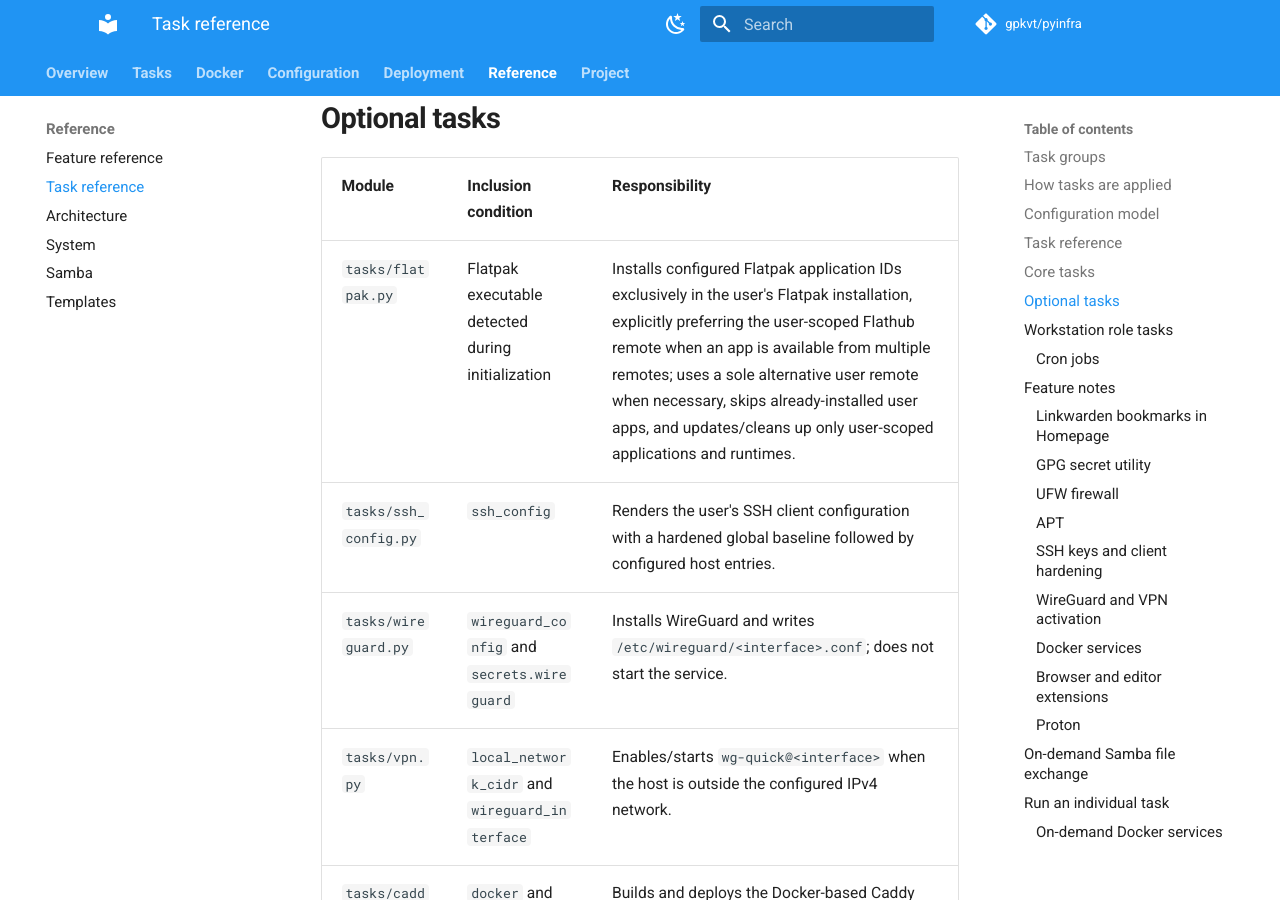
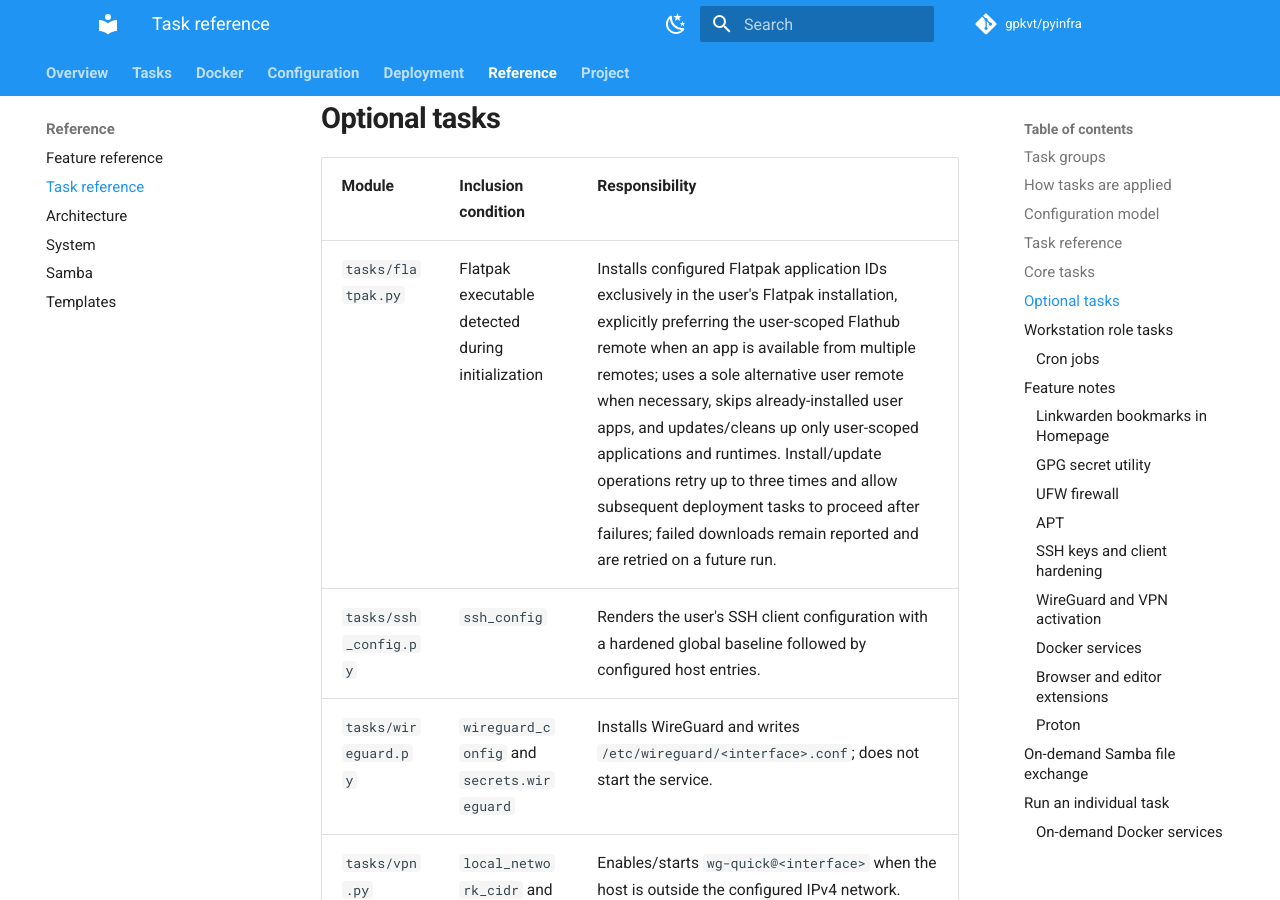
Before and after one commit to gpkvt/pyinfra, an MkDocs documentation site: the page built from docs/tasks.md, in a window 1280 px wide and 900 px high, scrolled down 3621 px. Built offline with MkDocs 1.6.1 and Material for MkDocs 9.7.7, drawn with Linux system fonts in a browser that asks for light colours; comment, search, counter and statistics services are not loaded.

Commit message:
docs: describe Flatpak failure handling

```diff
--- a/docs/tasks.md
+++ b/docs/tasks.md
@@ -81,7 +81,7 @@ These task modules are included on every full deployment.
 
 | Module | Inclusion condition | Responsibility |
 | --- | --- | --- |
-| `tasks/flatpak.py` | Flatpak executable detected during initialization | Installs configured Flatpak application IDs exclusively in the user's Flatpak installation, explicitly preferring the user-scoped Flathub remote when an app is available from multiple remotes; uses a sole alternative user remote when necessary, skips already-installed user apps, and updates/cleans up only user-scoped applications and runtimes. |
+| `tasks/flatpak.py` | Flatpak executable detected during initialization | Installs configured Flatpak application IDs exclusively in the user's Flatpak installation, explicitly preferring the user-scoped Flathub remote when an app is available from multiple remotes; uses a sole alternative user remote when necessary, skips already-installed user apps, and updates/cleans up only user-scoped applications and runtimes. Install/update operations retry up to three times and allow subsequent deployment tasks to proceed after failures; failed downloads remain reported and are retried on a future run. |
 | `tasks/ssh_config.py` | `ssh_config` | Renders the user's SSH client configuration with a hardened global baseline followed by configured host entries. |
 | `tasks/wireguard.py` | `wireguard_config` and `secrets.wireguard` | Installs WireGuard and writes `/etc/wireguard/<interface>.conf`; does not start the service. |
 | `tasks/vpn.py` | `local_network_cidr` and `wireguard_interface` | Enables/starts `wg-quick@<interface>` when the host is outside the configured IPv4 network. |
```
